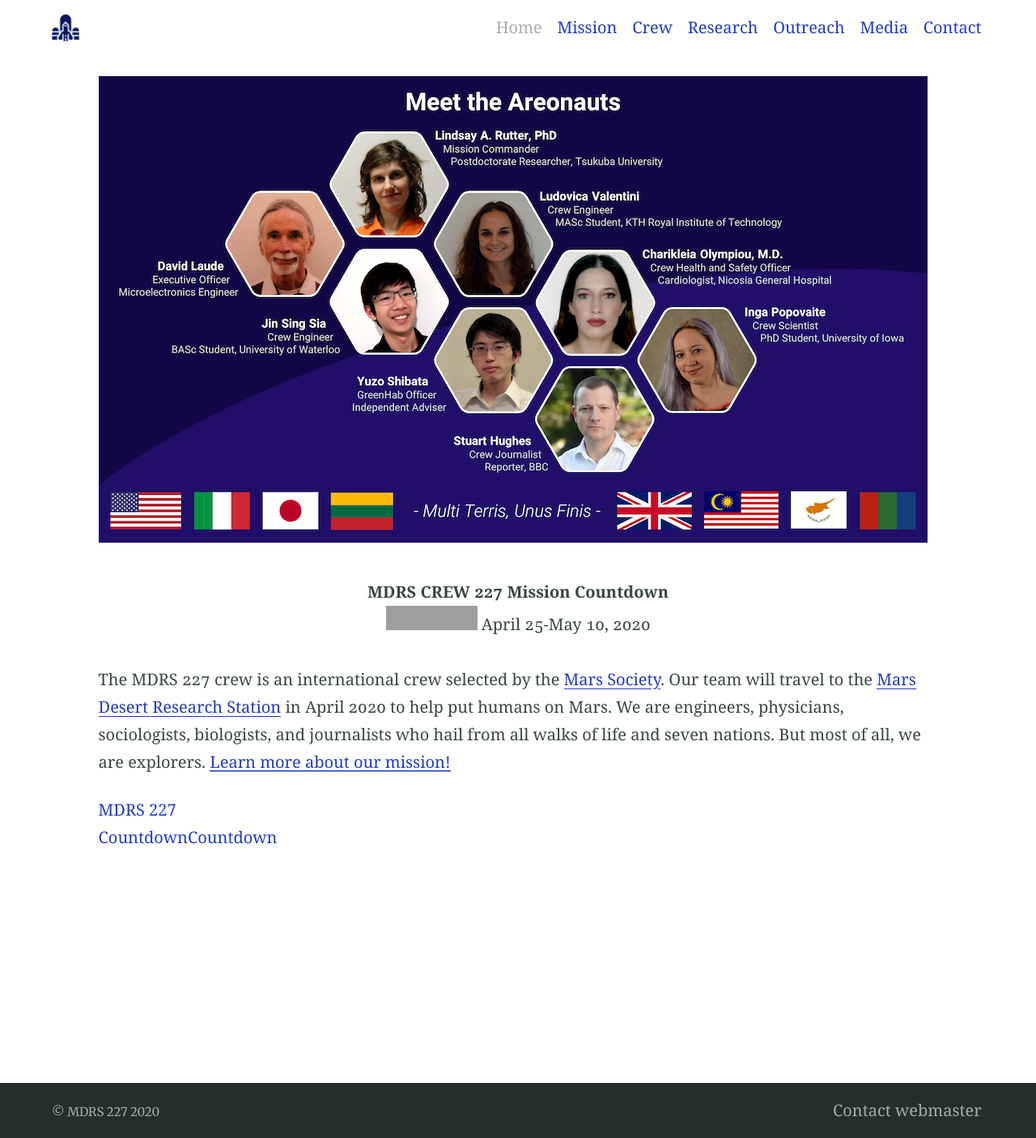
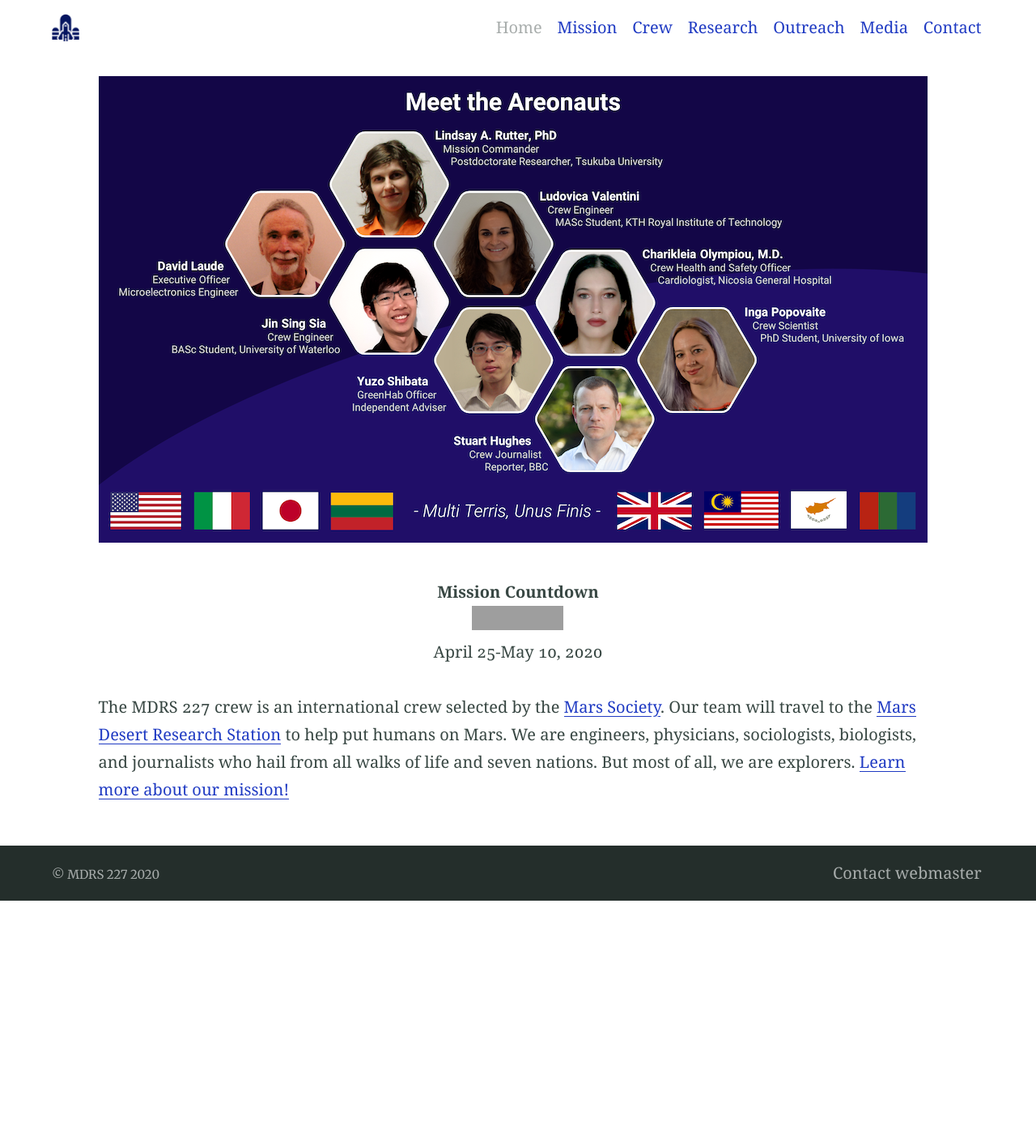
Before and after one commit to mdrs228/mdrs227.github.io, a Jekyll site: the page built from index.md, in a window 1280 px wide. Shown: the whole page at 81% size. Built offline with Jekyll 4.4.1, drawn with Linux system fonts in a browser that asks for light colours; our own code applies the rules of GitHub Pages for plain Markdown files; after the commit the page ends 1112 px from its top, so only the background shows below that; grey boxes are pictures that could not be loaded.

Commit message:
Update index.md

```diff
--- a/index.md
+++ b/index.md
@@ -2,15 +2,11 @@
 
 <p align="center">
 
-  <b>MDRS CREW 227 Mission Countdown</b><br>
+  <b>Mission Countdown</b><br>
 
-    <iframe src="https://free.timeanddate.com/countdown/i74octvf/n220/cf12/cm0/cu4/ct0/cs0/ca0/co0/cr0/ss0/cac000/cpc000/pcbbb/tceac8d5/fs100/szw320/szh135/iso2020-04-25T23:59:59" allowTransparency="true" frameborder="0" width="113" height="30" align="center"></iframe>
+    <iframe src="https://free.timeanddate.com/countdown/i74octvf/n220/cf12/cm0/cu4/ct0/cs0/ca0/co0/cr0/ss0/cac000/cpc000/pcbbb/tceac8d5/fs100/szw320/szh135/iso2020-04-25T23:59:59" allowTransparency="true" frameborder="0" width="113" height="30" align="center"></iframe><br>
 
 April 25-May 10, 2020
 </p>
 
-The MDRS 227 crew is an international crew selected by the [Mars Society](https://www.marssociety.org/). Our team will travel to the [Mars Desert Research Station](https://mdrs.marssociety.org/about-the-mdrs/) in April 2020 to help put humans on Mars. We are engineers, physicians, sociologists, biologists, and journalists who hail from all walks of life and seven nations. But most of all, we are explorers. [Learn more about our mission!](mission.md)
-
-{::nomarkdown}
-<div data-type="countdown" data-id="1731407" class="tickcounter" style="width: 30%; position: relative; padding-bottom: 25%"><a href="//www.tickcounter.com/countdown/1731407/mdrs-227-countdown" title="MDRS 227 Countdown">MDRS 227 Countdown</a><a href="//www.tickcounter.com/" title="Countdown">Countdown</a></div><script>(function(d, s, id) { var js, pjs = d.getElementsByTagName(s)[0]; if (d.getElementById(id)) return; js = d.createElement(s); js.id = id; js.src = "//www.tickcounter.com/static/js/loader.js"; pjs.parentNode.insertBefore(js, pjs); }(document, "script", "tickcounter-sdk"));</script>
-{:/nomarkdown}
+The MDRS 227 crew is an international crew selected by the [Mars Society](https://www.marssociety.org/). Our team will travel to the [Mars Desert Research Station](https://mdrs.marssociety.org/about-the-mdrs/) to help put humans on Mars. We are engineers, physicians, sociologists, biologists, and journalists who hail from all walks of life and seven nations. But most of all, we are explorers. [Learn more about our mission!](mission.md)
```
